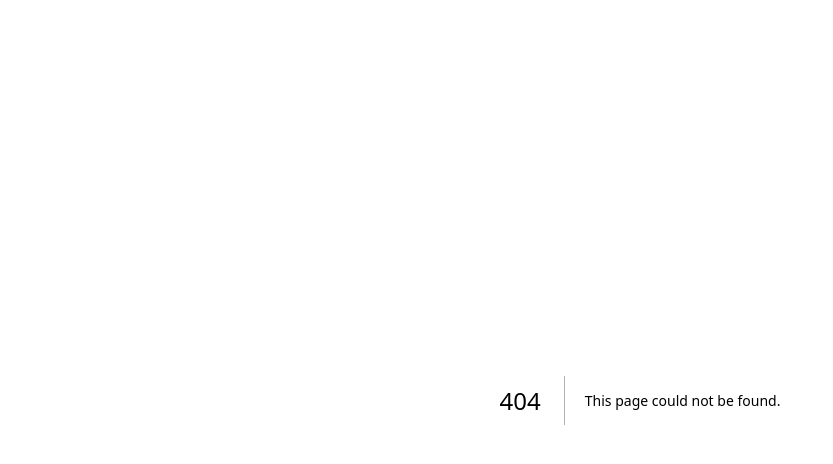
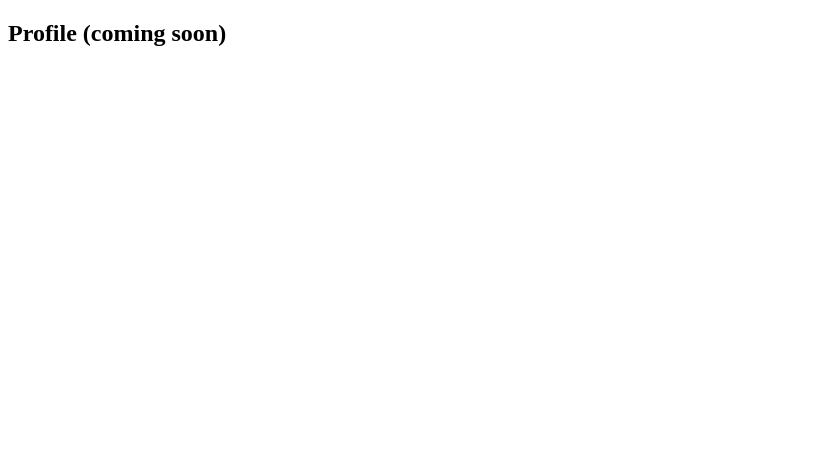
Before and after one commit to antarexx/tabletop-finder, a Next.js app: page /en/profile in a window 1280 px wide. Before the commit this address had no page. Shown: the top 464 px of the page, without its empty margins (0-833 px from the left). Built offline with nearby package versions, Linux system fonts and the light colour scheme.

Commit message:
Add placeholder pages for nav

```diff
--- /dev/null
+++ b/app/en/profile/page.tsx
@@ -0,0 +1,3 @@
+export default function ProfileEn() {
+  return <h2>Profile (coming soon)</h2>;
+}
```
